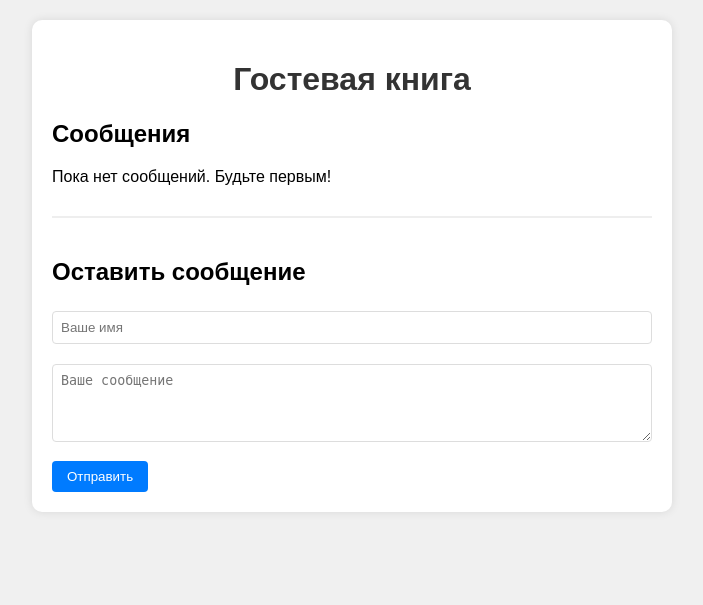
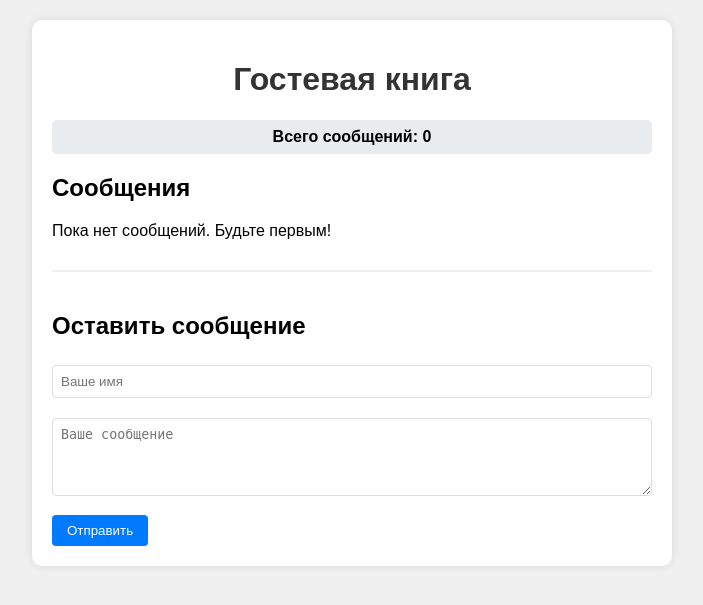
Before and after one commit to Update-lofi/PR11, a Flask app: page / in a window 1280 px wide. Shown: the top 605 px of the page, without its empty margins (288-991 px from the left). Run offline with Flask 3, Linux system fonts and the light colour scheme; data that the repository does not hold is empty.

Commit message:
авлен счётчик сообщений на главную страницу

```diff
--- a/guestbook/app.py
+++ b/guestbook/app.py
@@ -1,5 +1,5 @@
 from flask import Flask, render_template, request, redirect
-from database import init_db, get_all_messages, add_message, delete_message
+from database import init_db, get_all_messages, add_message, delete_message, get_message_count
 
 # Словарь для преобразования номера месяца в название на русском
 MONTHS_RU = {
@@ -16,23 +16,18 @@ init_db()
 def index():
     """Главная страница: показывает все сообщения."""
     messages = get_all_messages()
+    total_count = get_message_count()
 
     # Преобразуем формат даты для каждого сообщения
     formatted_messages = []
     for msg in messages:
-        # Создаем копию сообщения в виде обычного словаря (на случай, если msg - это sqlite3.Row)
         new_msg = dict(msg)
-
         if new_msg.get('created_at'):
-            # Разбиваем строку '2024-05-28' на части: ['2024', '05', '28']
             year, month, day = new_msg['created_at'].split('-')
-            # Собираем новую строку: '28 мая 2024'
-            # .get(month, month) вернет русское название, если месяц найден, иначе оставит как есть
             new_msg['created_at'] = f"{day} {MONTHS_RU.get(month, month)} {year}"
-
         formatted_messages.append(new_msg)
 
-    return render_template('index.html', messages=formatted_messages)
+    return render_template('index.html', messages=formatted_messages, total_count=total_count)
 
 
 @app.route('/add', methods=['POST'])
--- a/guestbook/static/style.css
+++ b/guestbook/static/style.css
@@ -93,3 +93,12 @@ button:hover {
 .delete-btn:hover {
     color: darkred;
 }
+
+.counter {
+    background-color: #e9ecef;
+    padding: 8px;
+    border-radius: 5px;
+    text-align: center;
+    margin-bottom: 20px;
+    font-weight: bold;
+}
--- a/guestbook/templates/index.html
+++ b/guestbook/templates/index.html
@@ -7,7 +7,7 @@
 <body>
     <div class="container">
         <h1> Гостевая книга</h1>
-
+        <p class="counter">Всего сообщений: {{ total_count }}</p>
         <h2>Сообщения</h2>
 
         {% if messages %}
```
